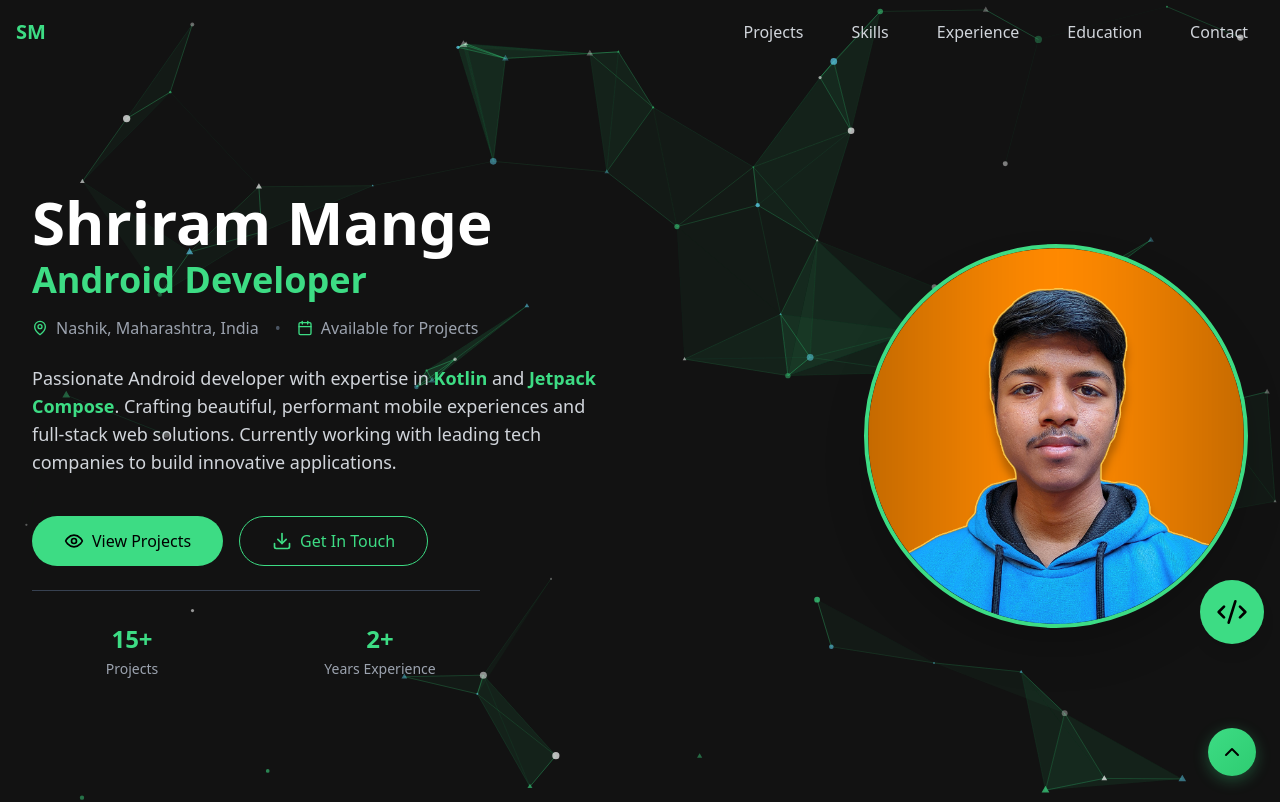
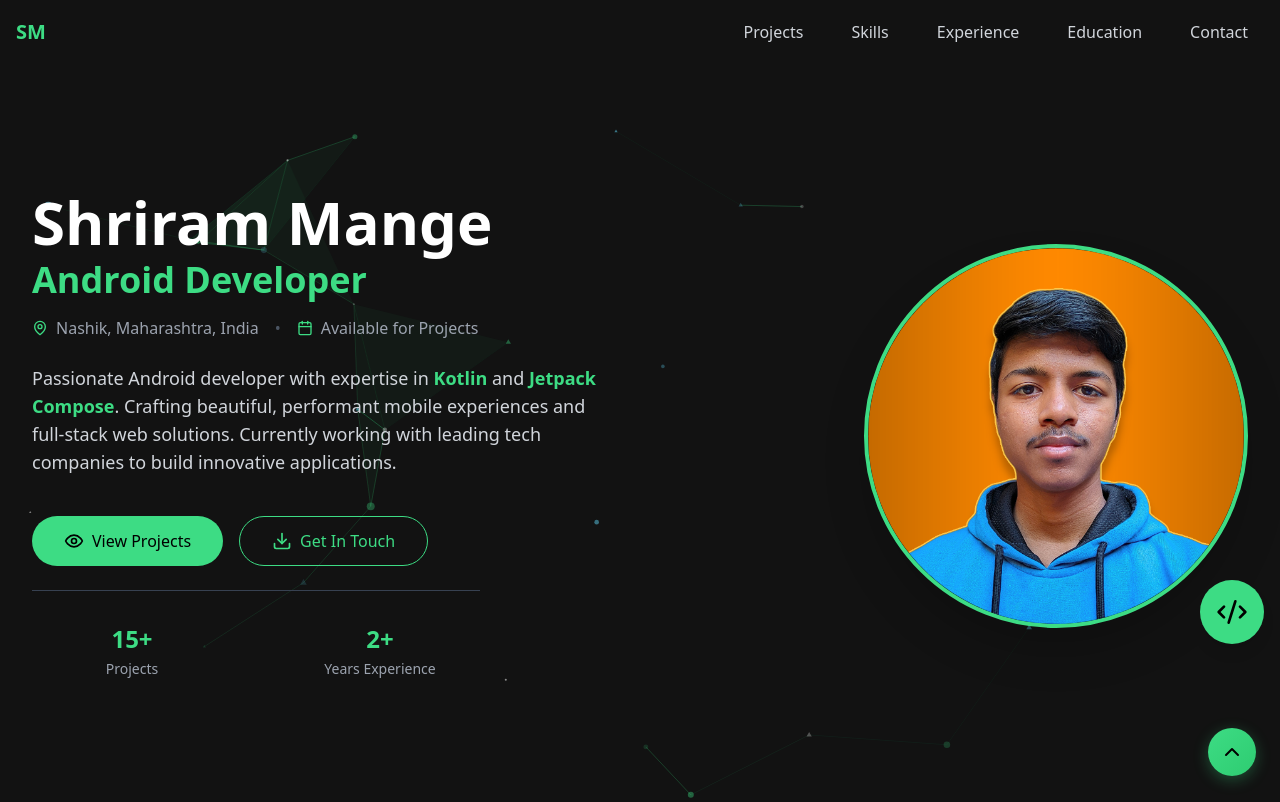
Before and after one commit to Shriram2005/Portfolio, a React (Vite) app: page / in a window 1280 px wide. Shown: the top 802 px of the page. Built offline with nearby package versions, Linux system fonts and the light colour scheme.

Commit message:
reduced particles in bg design

```diff
--- a/src/components/ParticleBackground.tsx
+++ b/src/components/ParticleBackground.tsx
@@ -80,16 +80,16 @@ const ParticleBackground: React.FC<ParticleBackgroundProps> = ({ className = ''
           number: {
             density: {
               enable: true,
-              area: 900,
+              area: 1200,
             },
-            value: 70,
+            value: 50,
           },
           opacity: {
-            value: { min: 0.3, max: 0.7 },
+            value: { min: 0.2, max: 0.6 },
             animation: {
               enable: true,
               speed: 1,
-              minimumValue: 0.3,
+              minimumValue: 0.2,
               sync: false,
             },
           },
@@ -108,13 +108,92 @@ const ParticleBackground: React.FC<ParticleBackgroundProps> = ({ className = ''
           twinkle: {
             particles: {
               enable: true,
-              frequency: 0.03,
+              frequency: 0.02,
               opacity: 1,
             },
           },
         },
         detectRetina: true,
         responsive: [
+          {
+            minWidth: 1200,
+            options: {
+              particles: {
+                number: {
+                  density: {
+                    area: 1400,
+                  },
+                  value: 40,
+                },
+                links: {
+                  distance: 160,
+                  opacity: 0.2,
+                },
+                opacity: {
+                  value: { min: 0.15, max: 0.5 },
+                },
+                move: {
+                  speed: 0.8,
+                },
+                twinkle: {
+                  particles: {
+                    frequency: 0.015,
+                  },
+                },
+              },
+            },
+          },
+          {
+            minWidth: 1024,
+            maxWidth: 1199,
+            options: {
+              particles: {
+                number: {
+                  density: {
+                    area: 1100,
+                  },
+                  value: 45,
+                },
+                links: {
+                  distance: 150,
+                  opacity: 0.22,
+                },
+                opacity: {
+                  value: { min: 0.18, max: 0.55 },
+                },
+              },
+            },
+          },
+          {
+            minWidth: 769,
+            maxWidth: 1023,
+            options: {
+              particles: {
+                number: {
+                  value: 50,
+                },
+                links: {
+                  distance: 140,
+                },
+              },
+            },
+          },
+          {
+            maxWidth: 768,
+            options: {
+              particles: {
+                number: {
+                  value: 45,
+                },
+                links: {
+                  distance: 110,
+                },
+                move: {
+                  speed: 1,
+                },
+              },
+            },
+          },
           {
             maxWidth: 768,
             options: {
```
